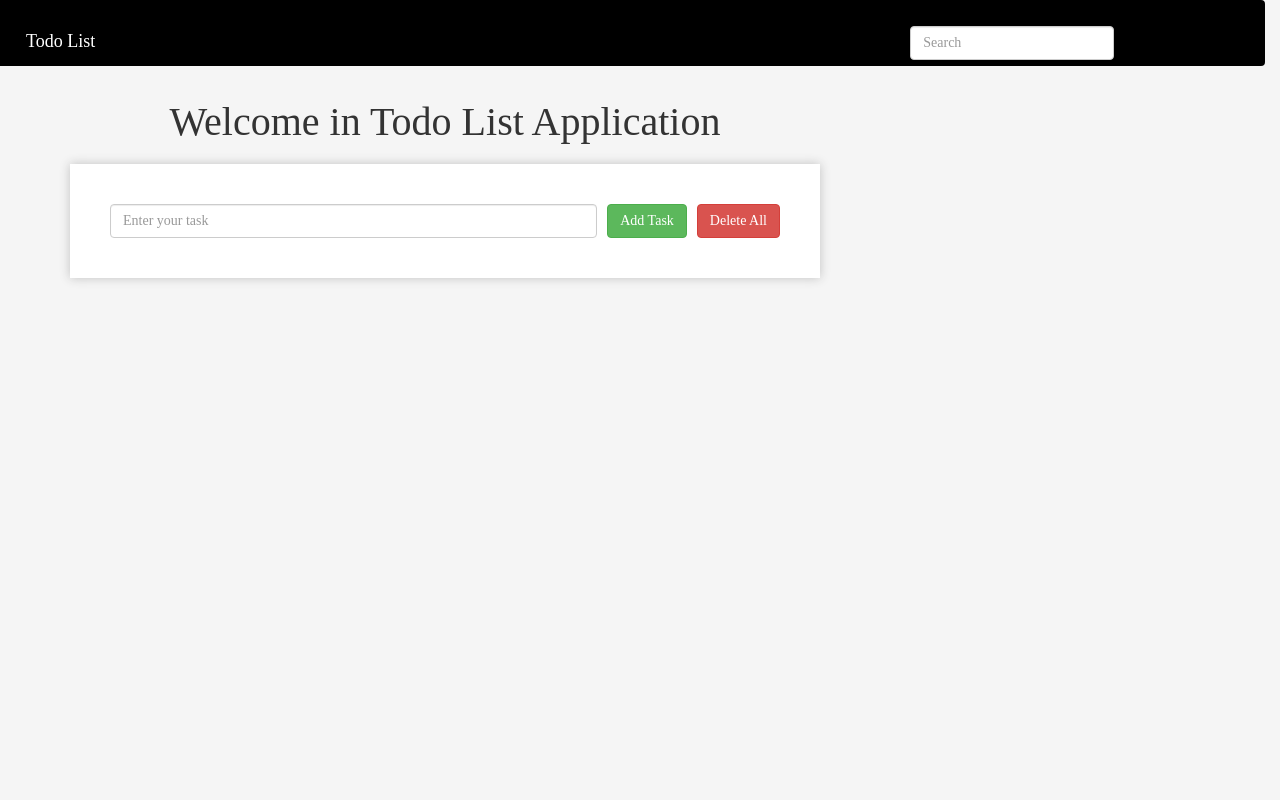
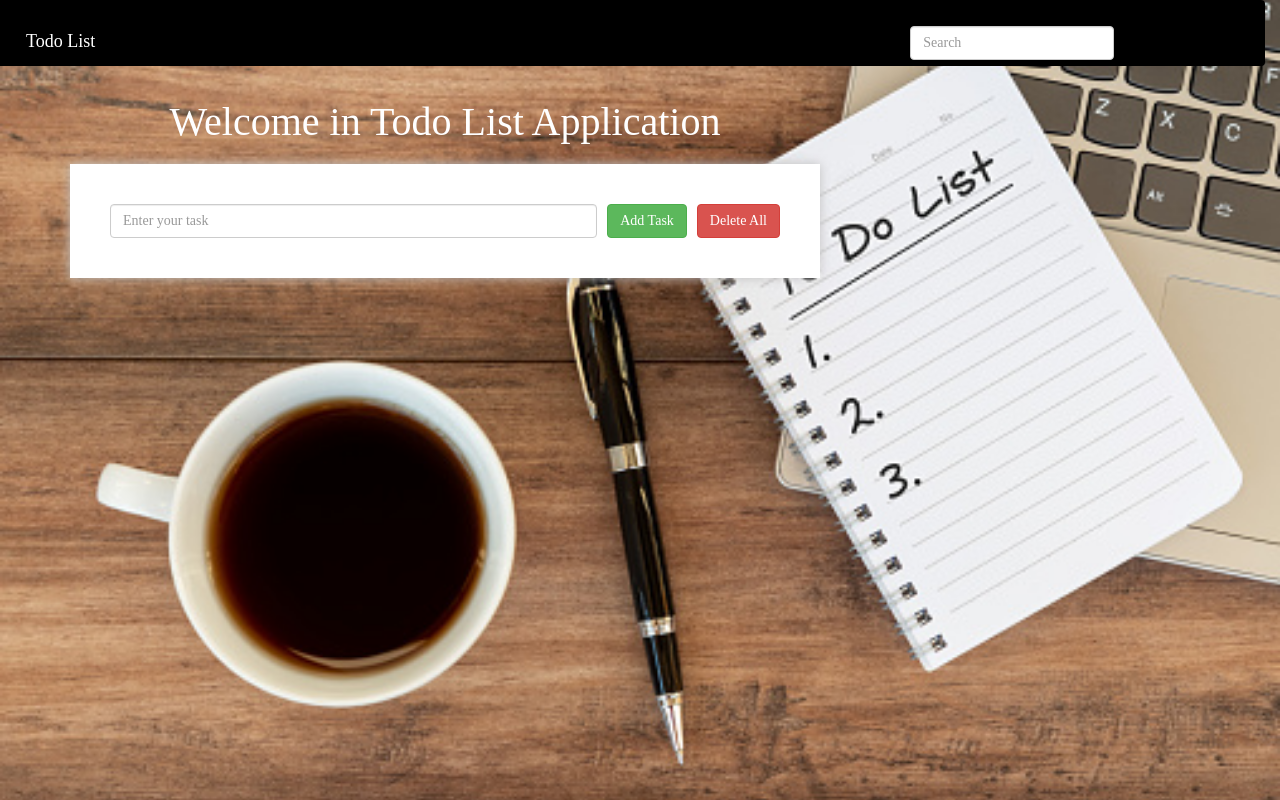
Before and after one commit to manishaiimt/Project-ToDo-List, a plain HTML site: page index.html in a window 1280 px wide. Drawn offline with nearby package versions, Linux system fonts and the light colour scheme; a web font is replaced by a local one.

Commit message:
Refactoring the CSS file

```diff
--- a/home.css
+++ b/home.css
@@ -18,7 +18,12 @@
 body
 {
     font-family: 'Roboto-Regular';
-    background: #f5f5f5;
+    /*background: #f5f5f5;*/
+
+    background-image: url(Image.jpg);
+    background-repeat: no-repeat;
+    background-attachment: fixed;
+    background-size: cover;
 }
 
 header .navbar{
@@ -63,6 +68,7 @@ section.todo-outer h1 {
     margin-bottom: 20px;
     text-align: center;
     padding-top: 50px;
+    color: white;
 }
 .todo-inner {
     width: 100%;
@@ -76,6 +82,9 @@ section.todo-outer h1 {
     display: flex;
 }
 
+.table-row {
+    background-color: white;
+}
 table tr td button {
     background: no-repeat;
     border: none;
--- a/index.html
+++ b/index.html
@@ -59,7 +59,7 @@
             </div>
             </div>
             <div class="to-do-output">
-              <table class="table table-striped mt-3 mb-0" id="addedtasklist">
+              <table class="table table-row" id="addedtasklist">
 
               </table>
             </div>
```
Also changed, not shown: Image.jpg (added).
